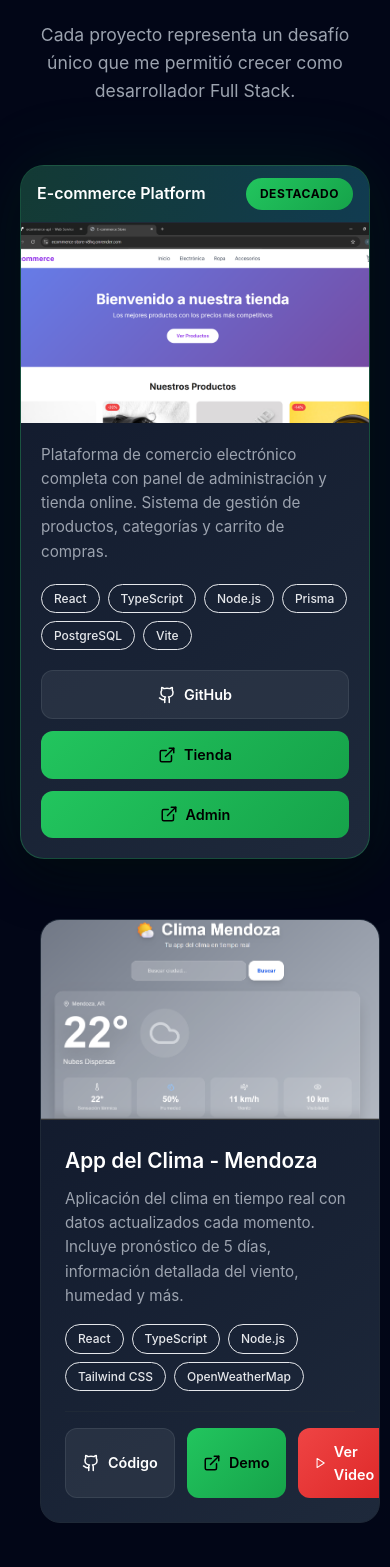
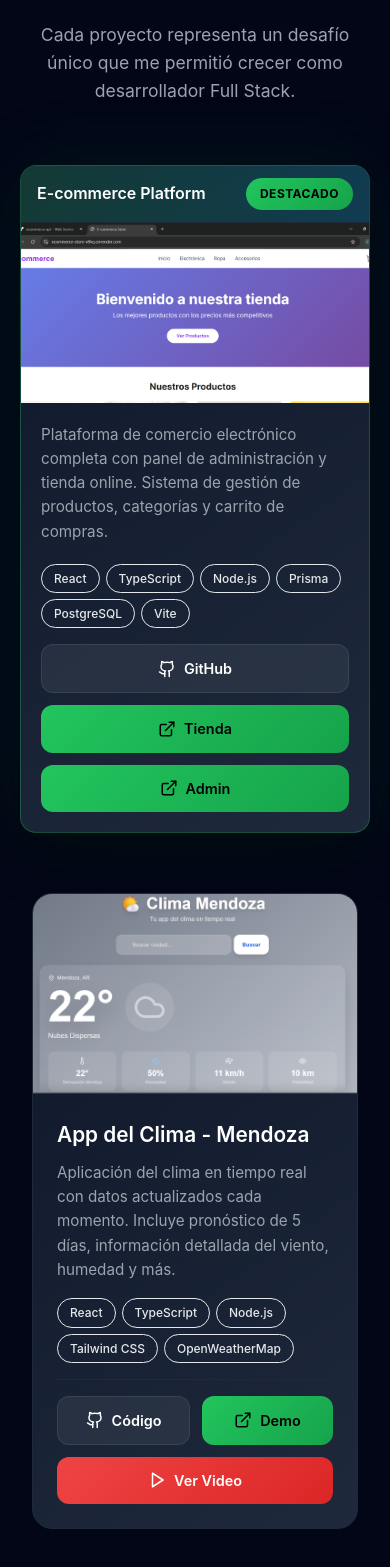
Before and after one commit to renzonodari9/portafolio-nodari, a React (Vite) app: page / in a window 390 px wide. Shown: the part 4212-5779 px from the top of the page. Built offline with nearby package versions, Linux system fonts and the light colour scheme.

Commit message:
style: responsive projects for netbook and mobile

```diff
--- a/src/index.css
+++ b/src/index.css
@@ -144,6 +144,70 @@ img {
   max-width: 1200px;
   margin: 0 auto;
   padding: 0 20px;
+}
+
+@media (max-width: 1024px) {
+  .projects-grid {
+    grid-template-columns: repeat(auto-fit, minmax(280px, 1fr));
+    gap: 20px;
+    padding: 0 16px;
+  }
+}
+
+@media (max-width: 640px) {
+  .projects-grid {
+    grid-template-columns: 1fr;
+    gap: 20px;
+    padding: 0 12px;
+  }
+
+  .project-card-pro {
+    border-radius: 16px;
+  }
+
+  .project-image-container {
+    height: 180px;
+  }
+
+  .project-content {
+    padding: 16px;
+  }
+
+  .project-content h3 {
+    font-size: 1.1rem;
+  }
+
+  .project-desc {
+    font-size: 0.85rem;
+  }
+
+  .tech-badges {
+    gap: 6px;
+    margin-bottom: 12px;
+  }
+
+  .tech-badge {
+    padding: 3px 8px;
+    font-size: 0.7rem;
+  }
+
+  .project-footer {
+    flex-wrap: wrap;
+  }
+
+  .btn-github-pro,
+  .btn-demo-pro {
+    flex: 1 1 calc(50% - 6px);
+    padding: 10px 12px;
+    font-size: 0.8rem;
+  }
+}
+
+/* Netbook specific */
+@media (min-width: 768px) and (max-width: 1024px) {
+  .projects-grid {
+    grid-template-columns: repeat(2, 1fr);
+  }
 }
 
 /* CARD PROYECTO */
@@ -333,6 +397,96 @@ img {
   box-shadow: 0 20px 50px rgba(0, 0, 0, 0.4), 0 0 80px rgba(34, 197, 94, 0.1);
 }
 
+/* Featured responsive */
+@media (max-width: 1024px) {
+  .featured-project {
+    border-radius: 20px;
+    margin: 0 auto 40px;
+  }
+
+  .featured-content {
+    grid-template-columns: 1fr;
+  }
+
+  .featured-image-wrapper {
+    height: 220px;
+  }
+
+  .featured-img {
+    min-height: 220px;
+  }
+
+  .featured-info {
+    padding: 20px;
+  }
+
+  .featured-links {
+    flex-direction: row;
+    flex-wrap: wrap;
+  }
+
+  .featured-links a {
+    flex: 1 1 auto;
+    text-align: center;
+  }
+}
+
+@media (max-width: 640px) {
+  .featured-project {
+    border-radius: 16px;
+    margin: 0 auto 30px;
+  }
+
+  .featured-header {
+    padding: 12px 16px;
+  }
+
+  .featured-header h3 {
+    font-size: 1rem;
+  }
+
+  .featured-image-wrapper {
+    height: 180px;
+  }
+
+  .featured-img {
+    min-height: 180px;
+  }
+
+  .featured-info {
+    padding: 16px;
+  }
+
+  .featured-desc {
+    font-size: 0.9rem;
+    margin-bottom: 16px;
+  }
+
+  .tech-badges {
+    gap: 6px;
+    margin-bottom: 16px;
+  }
+
+  .featured-links {
+    flex-direction: column;
+  }
+
+  .featured-links a {
+    width: 100%;
+  }
+}
+
+@media (min-width: 768px) and (max-width: 1024px) {
+  .featured-content {
+    grid-template-columns: 1fr 1fr;
+  }
+
+  .featured-image-wrapper {
+    height: auto;
+    min-height: 250px;
+  }
+}
+
 .featured-header {
   background: linear-gradient(90deg, rgba(34, 197, 94, 0.2), rgba(6, 182, 212, 0.2));
   padding: 16px 24px;
```
